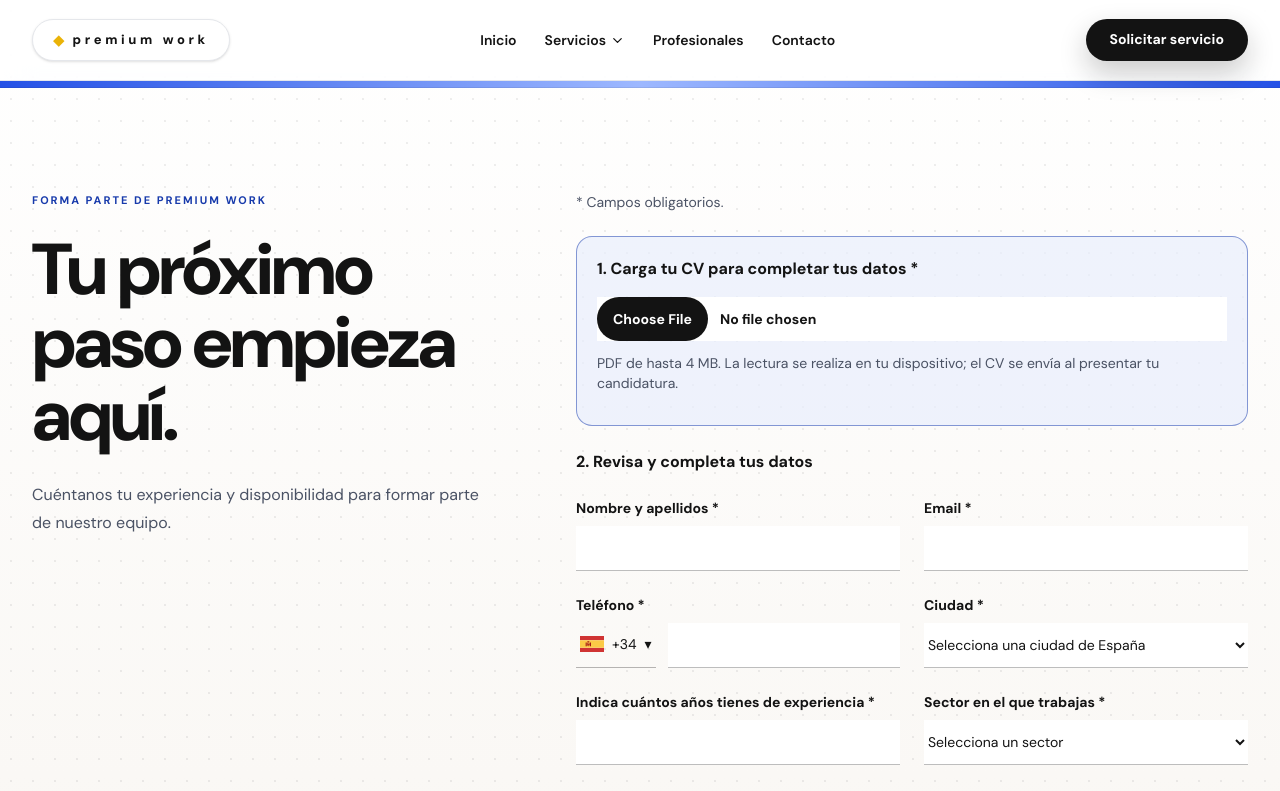
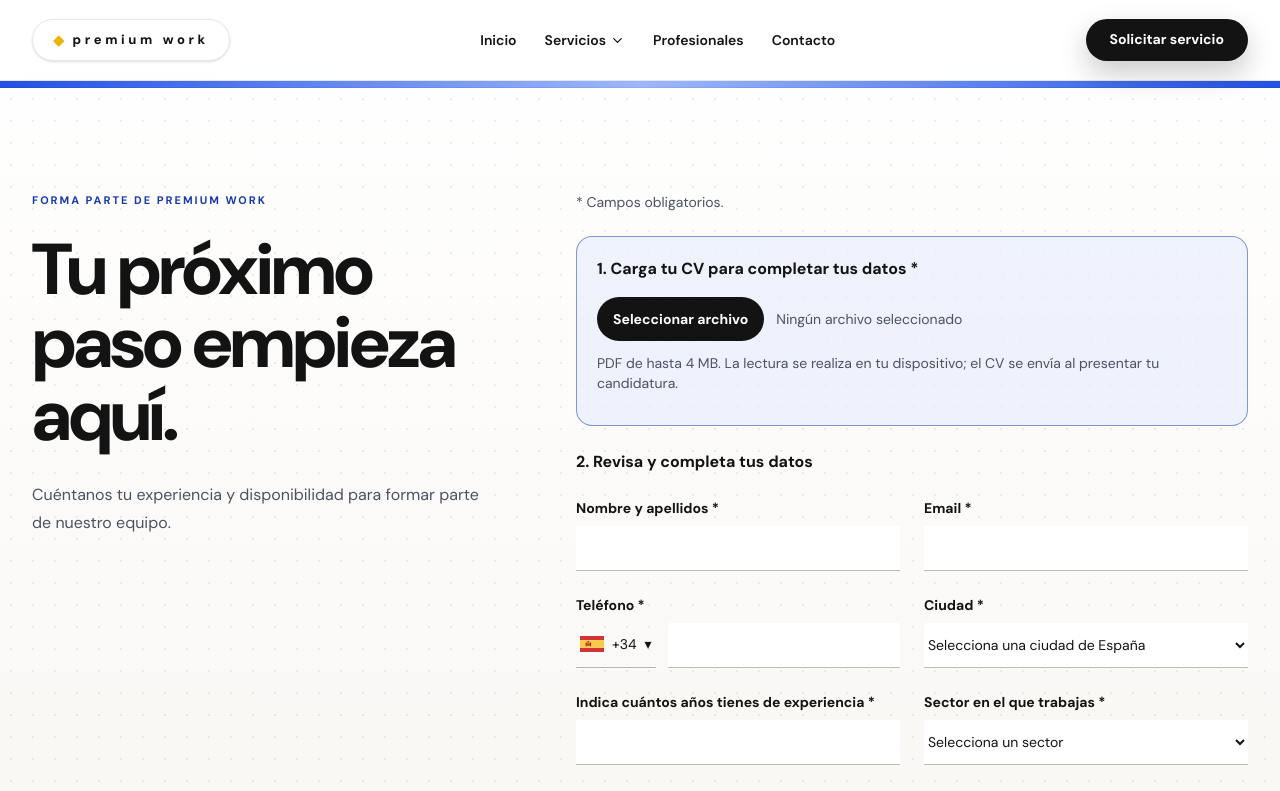
Before and after one commit to roxannaaguilera/premium-work-web, a Next.js app in the folder premium_work/: page /registro in a window 1280 px wide. Shown: the top 791 px of the page. Built offline with nearby package versions, Linux system fonts and the light colour scheme.

Commit message:
fix: localize CV file picker to Spanish

```diff
--- a/premium_work/components/CandidateForm.tsx
+++ b/premium_work/components/CandidateForm.tsx
@@ -18,11 +18,13 @@ export function CandidateForm() {
   const [success, setSuccess] = useState(false);
   const [reading, setReading] = useState(false);
   const [cvStatus, setCvStatus] = useState("");
+  const [cvName, setCvName] = useState<string | null>(null);
   const imported = useRef<Record<string, string>>({});
   async function loadCv(event: ChangeEvent<HTMLInputElement>) {
     const file = event.currentTarget.files?.[0];
     const form = event.currentTarget.form;
     if (!file || !form) return;
+    setCvName(file.name);
     setReading(true); setCvStatus("Leyendo tu CV…"); setStatus(""); setSuccess(false);
     validation.setErrors(previous => ({ ...previous, cv: "" }));
     const canImportPhone = !phone.number.trim() || imported.current.phone === phone.fingerprint;
@@ -83,6 +85,7 @@ export function CandidateForm() {
       setStatus("Hemos recibido tus datos y tu currículum. Gracias por presentar tu candidatura.");
       form.reset();
       phone.clear();
+      setCvName(null);
       setCvStatus(""); imported.current = {};
       validation.setErrors({});
     } catch (error) { setStatus(error instanceof Error ? error.message : "No se ha podido conectar. Inténtalo de nuevo."); }
@@ -93,7 +96,11 @@ export function CandidateForm() {
     <fieldset disabled={busy || reading} className="grid gap-6 sm:grid-cols-2">
       <div className="rounded-2xl border border-[#173aab]/50 bg-[#e9eefd]/70 p-5 sm:col-span-2">
         <label className="block text-base font-bold">1. Carga tu CV para completar tus datos *
-          <input required type="file" accept=".pdf,application/pdf" name="cv" onChange={loadCv} {...validation.props("cv")} className="mt-4 block w-full text-sm file:mr-3 file:rounded-full file:border-0 file:bg-[#131313] file:px-4 file:py-3 file:text-white" />
+          <input required type="file" accept=".pdf,application/pdf" name="cv" onChange={loadCv} {...validation.props("cv")} className="peer sr-only" />
+          <span className="mt-4 flex w-full cursor-pointer items-center gap-3 text-sm font-normal peer-focus-visible:outline peer-focus-visible:outline-2 peer-focus-visible:outline-offset-4 peer-focus-visible:outline-[#173aab]">
+            <span className="shrink-0 rounded-full bg-[#131313] px-4 py-3 font-bold text-white">Seleccionar archivo</span>
+            <span className="min-w-0 flex-1 truncate text-[#4a5264]">{cvName ?? "Ningún archivo seleccionado"}</span>
+          </span>
           <span className="mt-3 block text-sm font-normal text-[#4a5264]">PDF de hasta 4 MB. La lectura se realiza en tu dispositivo; el CV se envía al presentar tu candidatura.</span>
           {validation.error("cv")}
         </label>
```
